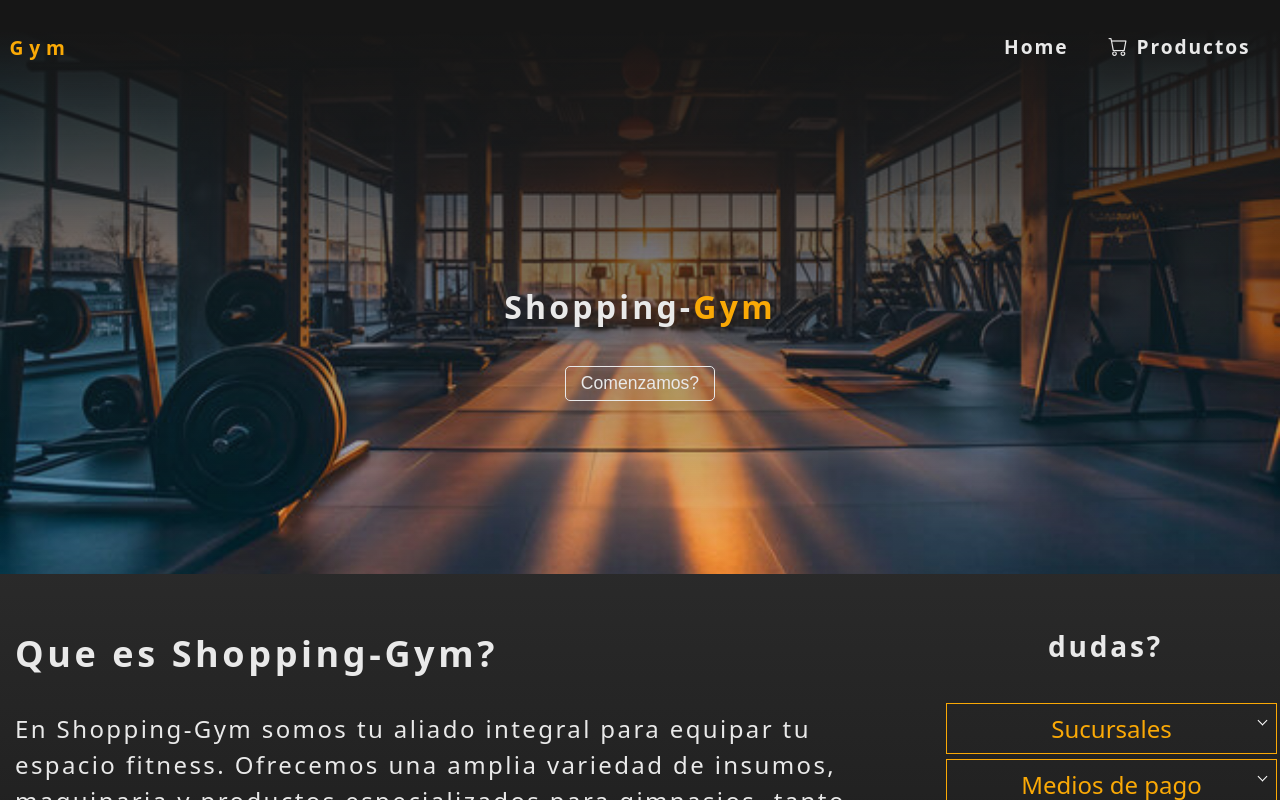
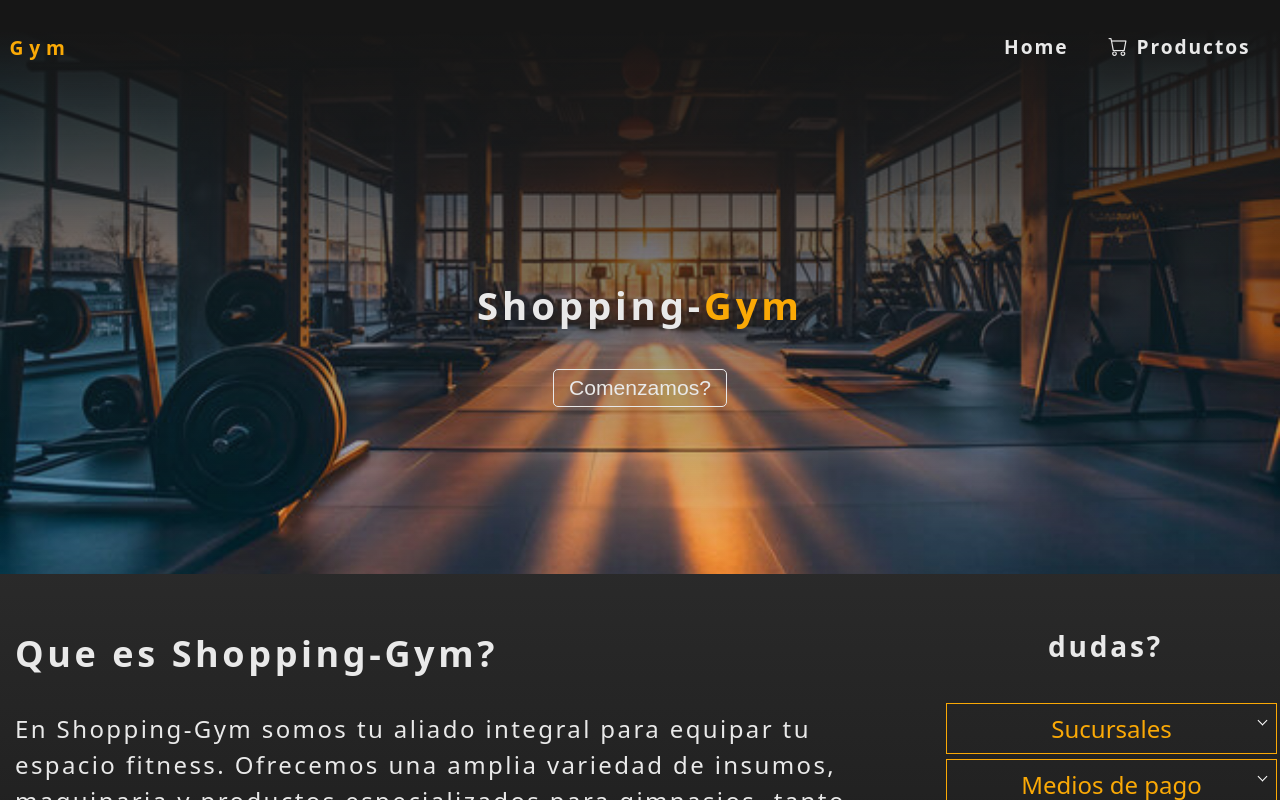
Before and after one commit to WillyDevHub/BancarProyectoPagina, a React (Vite) app: page / in a window 1280 px wide. Shown: the top 800 px of the page. Built offline with nearby package versions, Linux system fonts and the light colour scheme.

Commit message:
actualizacion en titulo

```diff
--- a/src/components/Header/Header.css
+++ b/src/components/Header/Header.css
@@ -51,7 +51,7 @@
     justify-content: center;
     flex-direction: column;
     min-height: calc(100vh - 40vh);
-    font-size: clamp(.5em, 3vw, 1.2m);
+    font-size: clamp(.5em, 3vw, 1.2em);
     & > h1{
         animation: animation-logo-mov 0.5s ease-in;
         color: var(--gray-color);
```
